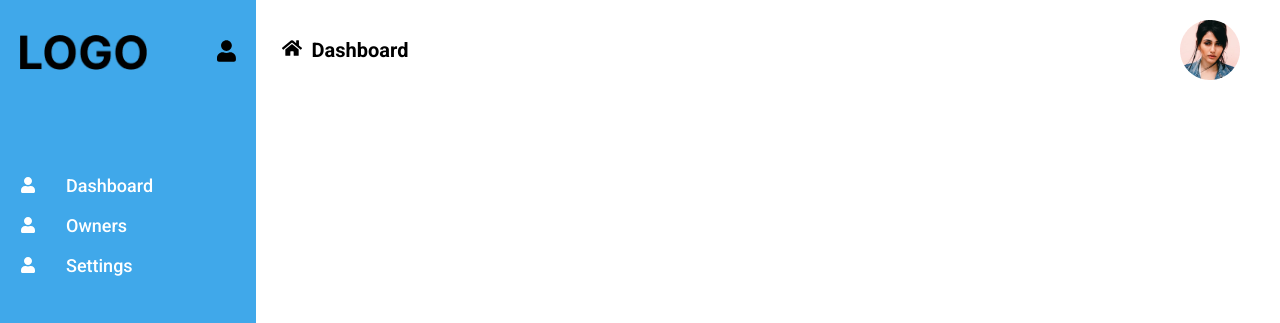
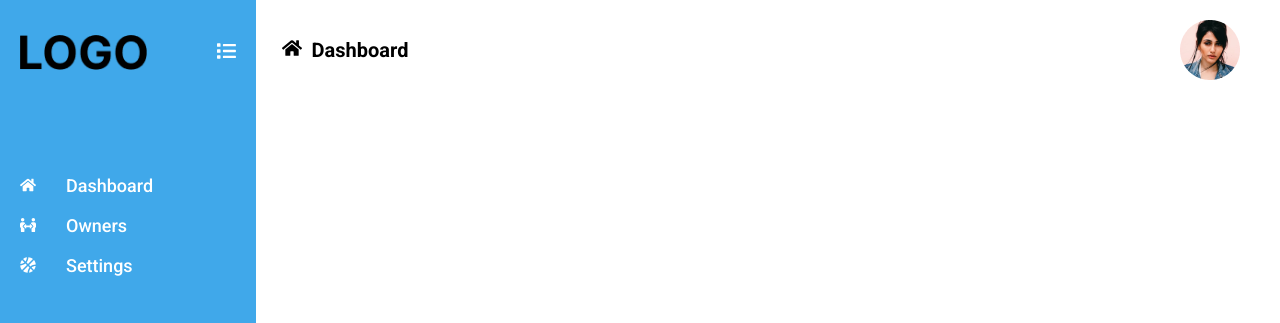
Before and after one commit to b-sandrine/ner-frontend, a React (Vite) app: page /dashboard in a window 1280 px wide. Shown: the top 323 px of the page. Built offline with nearby package versions, Linux system fonts and the light colour scheme.

Commit message:
Finished basic design

```diff
--- a/src/components/Sidebar/Sidebar.jsx
+++ b/src/components/Sidebar/Sidebar.jsx
@@ -1,27 +1,26 @@
 import './Sidebar.css'
 import logo from '../../assets/LOGO.png'
-import { FaUser } from 'react-icons/fa'
+import { FaBasketballBall, FaHome, FaList, FaPeopleArrows } from 'react-icons/fa'
+
 const Sidebar = () => {
     return (
         <div className="sidebar--container">
             <div className="header">
                 <img src={logo} alt="Logo Image" />
-                <FaUser size={32} />
+                <FaList size={32} style={{ color: 'white' }} />
 
             </div>
             <div className="links">
                 <div className="link">
-                <FaUser />
-
+                    <FaHome />
                     <p>Dashboard</p>
                 </div>
                 <div className="link">
-                <FaUser />
-
+                    <FaPeopleArrows />
                     <p>Owners</p>
                 </div>
                 <div className="link">
-                    <FaUser />
+                    <FaBasketballBall />
                     <p>Settings</p>
                 </div>
             </div>
```
